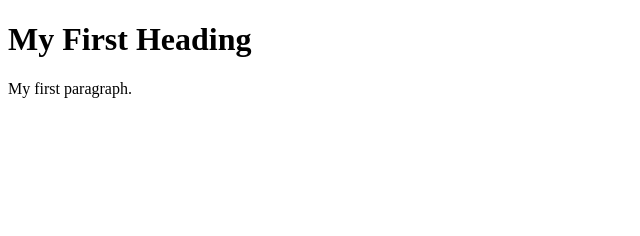
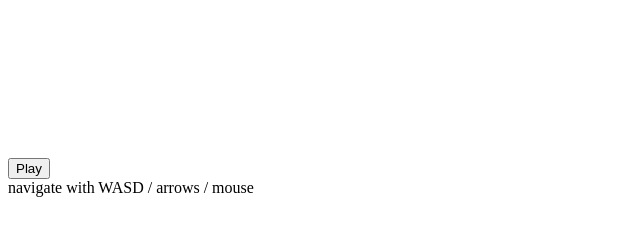
Before and after one commit to MakeSchoolHub/common-room, a plain HTML site: page index.html in a window 1280 px wide. Shown: the whole page, without its empty margins (0-640 px from the left). Drawn offline with Linux system fonts and the light colour scheme.

Commit message:
html canvas

```diff
--- a/index.html
+++ b/index.html
@@ -1,12 +1,14 @@
-<!DOCTYPE html>
-<html>
+<html lang="en">
 <head>
-<title>Page Title</title>
+    <title>Positional Audio</title>
 </head>
 <body>
-
-<h1>My First Heading</h1>
-<p>My first paragraph.</p>
-
+<canvas id="c"></canvas>
+<div id="overlay">
+    <button id="startButton">Play</button>
+</div>
+<div id="info">
+    navigate with WASD / arrows / mouse
+</div>
 </body>
 </html>
```
